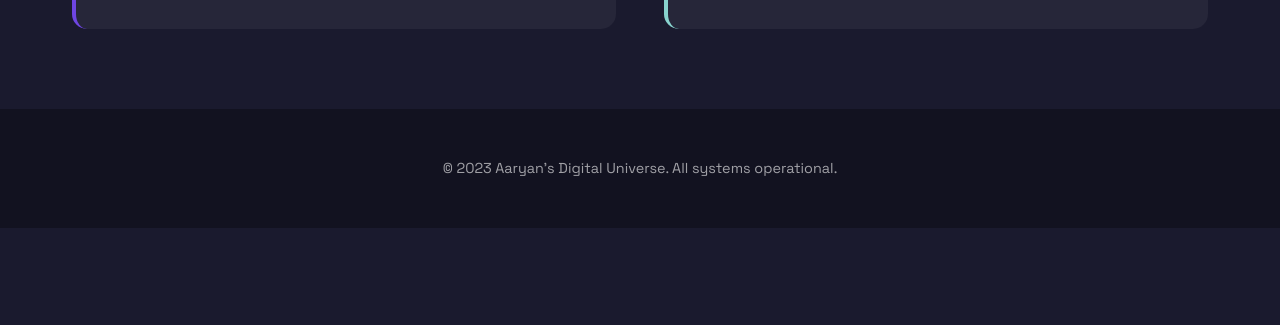
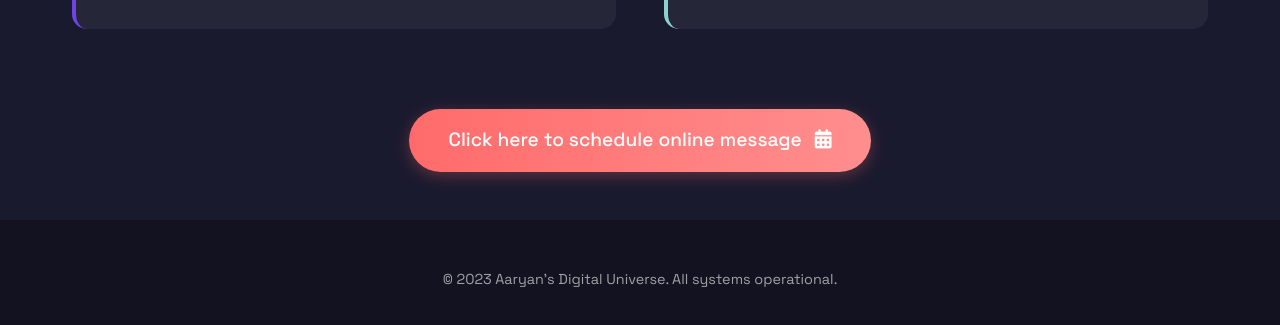
Before and after one commit to Aaryanbanskota/project-, a plain HTML site: page contact.html in a window 1280 px wide. Shown: the part 1193-1518 px from the top of the page. Before the commit the page ends 1421 px from the top, so only its background shows below. Drawn offline with Linux system fonts and the light colour scheme.

Commit message:
Update contact.html

```diff
--- a/contact.html
+++ b/contact.html
@@ -236,6 +236,37 @@
             transform: translateY(-3px);
         }
 
+        .schedule-btn-container {
+            text-align: center;
+            margin: 3rem auto;
+            max-width: 1200px;
+            padding: 0 2rem;
+        }
+
+        .schedule-btn {
+            background: linear-gradient(90deg, var(--accent), #ff8e8e);
+            color: white;
+            border: none;
+            padding: 1rem 2.5rem;
+            border-radius: 50px;
+            font-size: 1.2rem;
+            font-weight: 500;
+            cursor: pointer;
+            transition: all 0.3s ease;
+            display: inline-block;
+            text-decoration: none;
+            box-shadow: 0 4px 15px rgba(255, 107, 107, 0.3);
+        }
+
+        .schedule-btn:hover {
+            transform: translateY(-3px);
+            box-shadow: 0 10px 25px rgba(255, 107, 107, 0.4);
+        }
+
+        .schedule-btn i {
+            margin-left: 8px;
+        }
+
         .footer {
             text-align: center;
             padding: 3rem 2rem;
@@ -264,6 +295,11 @@
             .contact-container {
                 grid-template-columns: 1fr;
                 padding: 1rem;
+            }
+
+            .schedule-btn {
+                padding: 0.8rem 2rem;
+                font-size: 1rem;
             }
         }
     </style>
@@ -386,6 +422,10 @@
                 </form>
             </div>
         </div>
+
+        <div class="schedule-btn-container">
+            <a href="schedule.html" class="schedule-btn">Click here to schedule online message <i class="fas fa-calendar-alt"></i></a>
+        </div>
     </main>
 
     <footer class="footer">
```
